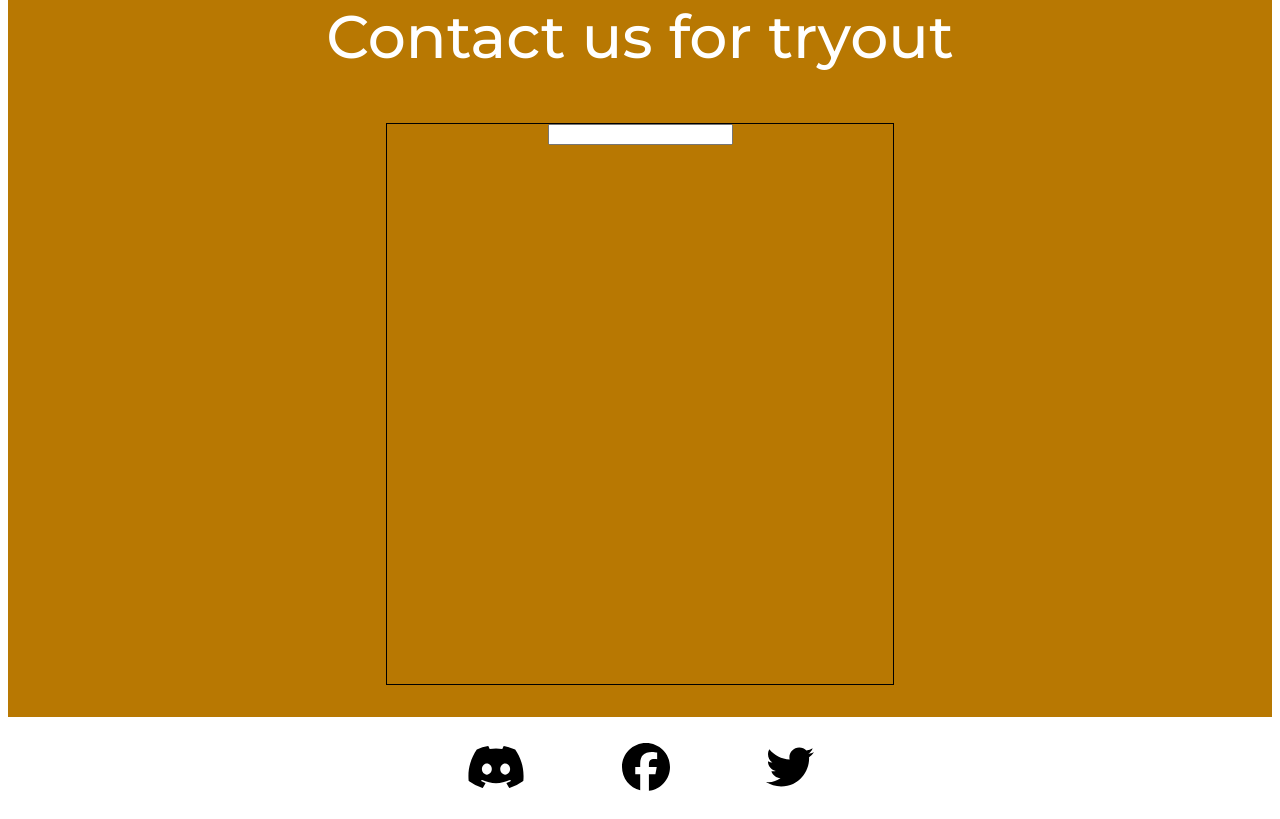
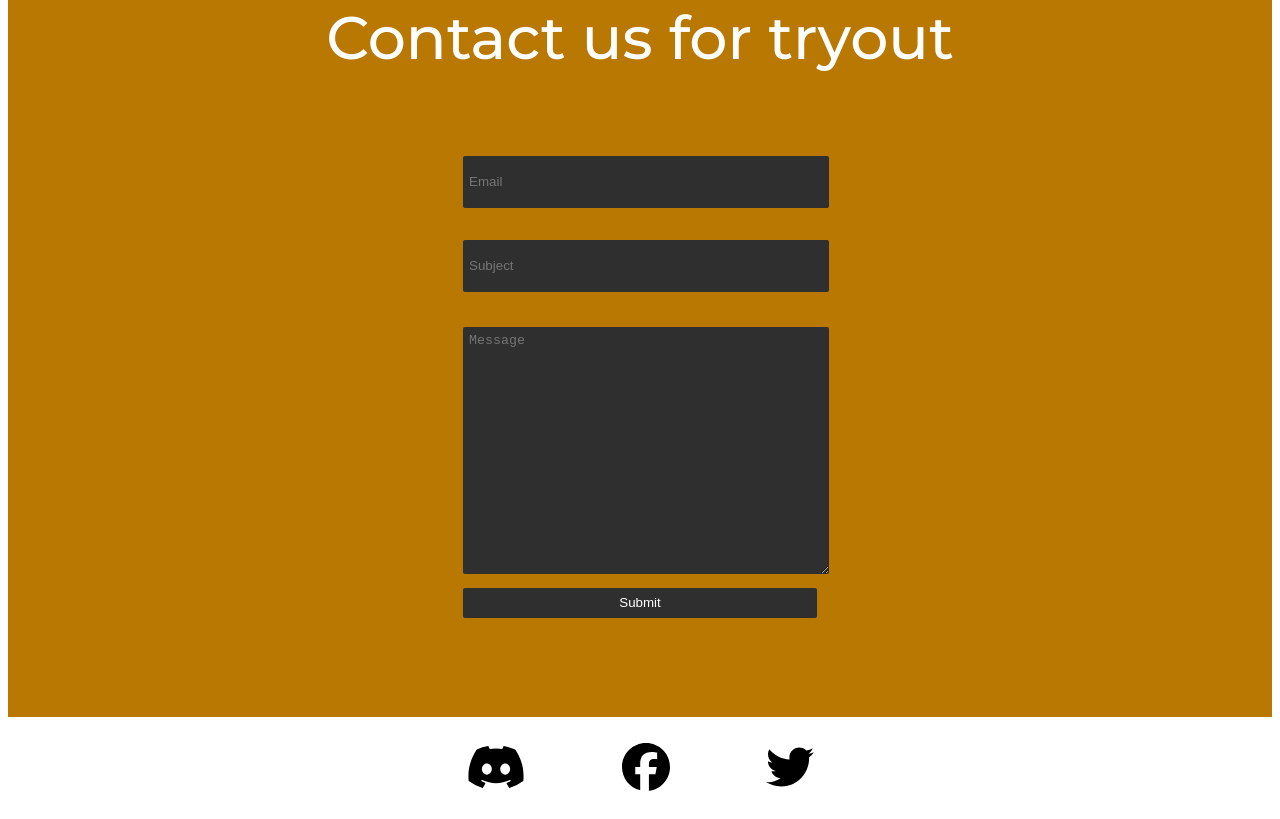
Before and after one commit to Freddan1/ClanPage, a React (Vite) app: page / in a window 1280 px wide. Shown: the part 1360-2179 px from the top of the page. Built offline with nearby package versions, Linux system fonts and the light colour scheme; a web font is replaced by a local one.

Commit message:
Email subject message and submit

```diff
--- a/src/components/ContactUs.jsx
+++ b/src/components/ContactUs.jsx
@@ -1,5 +1,6 @@
 import React from 'react'
 import ContactStyles from './ContactUs.module.css'
+import SubmitButton from './SubmitButton'
 
 export default function ContactUs() {
   return (
@@ -8,7 +9,10 @@ export default function ContactUs() {
     <div className={ContactStyles.title}>Contact us for tryout</div>
         <div className={ContactStyles.container2}>
           <div className={ContactStyles.forms}>
-            <input type="text" />
+            <input type="text" placeholder='Email' className={ContactStyles.input} />
+            <input type="text" placeholder='Subject' className={ContactStyles.input} />
+            <textarea name="Message" className={ContactStyles.textarea} placeholder='Message'></textarea>
+            <SubmitButton/>
           </div>
         </div>
     </div>
--- a/src/components/ContactUs.module.css
+++ b/src/components/ContactUs.module.css
@@ -12,7 +12,6 @@
     display: flex;
     width: 40%;
     height: 70%;
-    border: 1px solid black;
     justify-content: center;
     text-align: center;
 }
@@ -25,3 +24,31 @@
     color: white;
 
 }
+
+.forms{
+    width: 70%;
+    height: 70%;
+}
+
+.input{
+    width: 100%;
+    height: 40px;
+    margin-top: 2rem;
+    border: none;
+    border-radius: 2px;
+    background-color: rgb(47, 47, 47);
+    padding: 6px;
+    color: #fff;
+
+}
+
+.textarea{
+    color: white;
+    width: 100%;
+    height: 60%;
+    border: none;
+    margin-top: 35px;
+    background-color: rgb(47, 47, 47);
+    border-radius: 2px;
+    padding: 6px;
+}
--- /dev/null
+++ b/src/components/SubmitButton.jsx
@@ -0,0 +1,8 @@
+import React from 'react'
+import ButtonStyle from './SubmitButton.module.css'
+
+export default function SubmitButton() {
+  return (
+    <button className={ButtonStyle.submit}>Submit</button>
+  )
+}
--- /dev/null
+++ b/src/components/SubmitButton.module.css
@@ -0,0 +1,11 @@
+.submit{
+    height: 30px;
+    width: 60px;
+    background-color: rgb(47, 47, 47);
+    margin-top: 10px;
+    width: 100%;
+    border: none;
+    color: #fff;
+    padding: 6px;
+    border-radius: 2px;
+}
```
